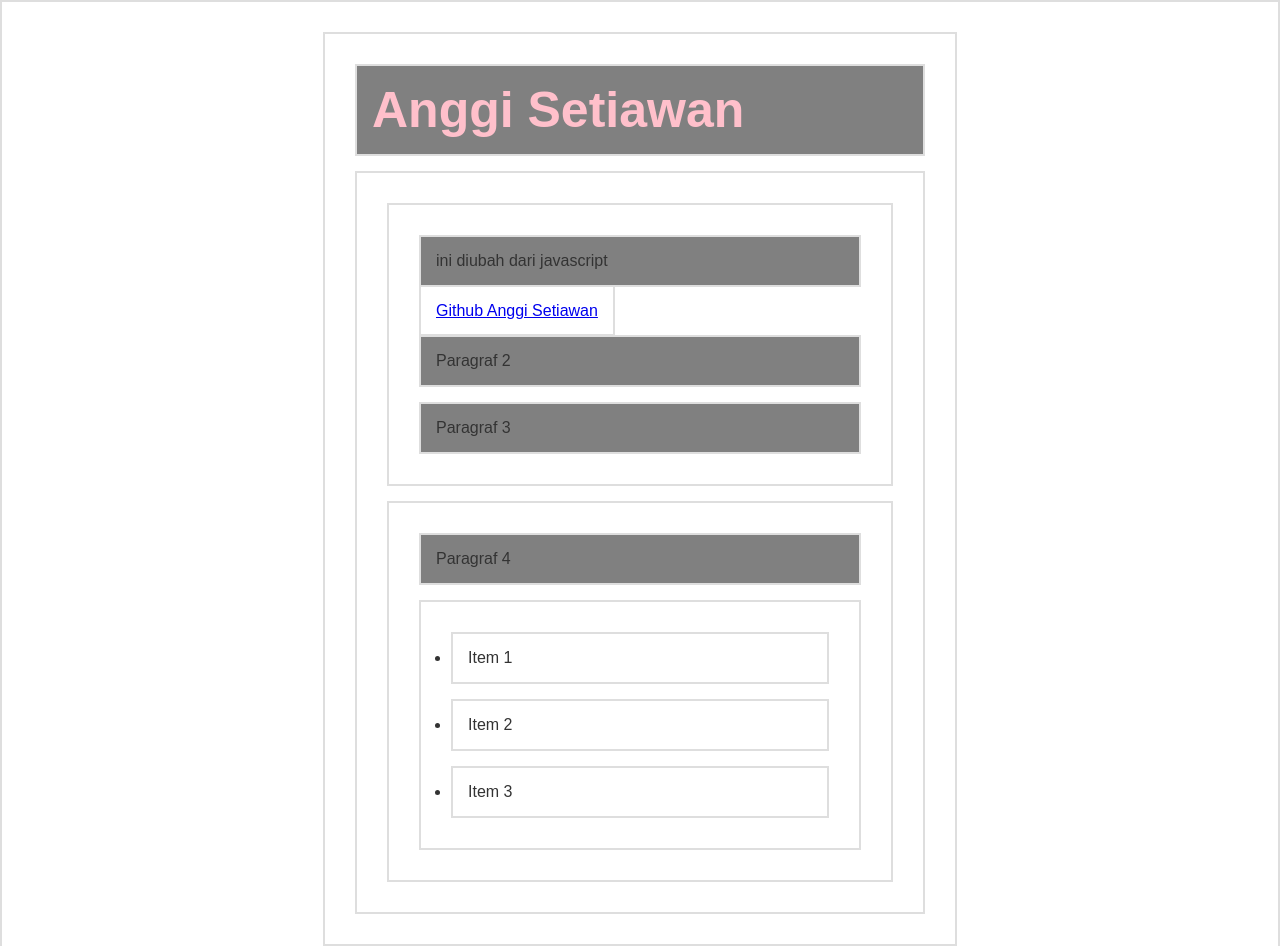
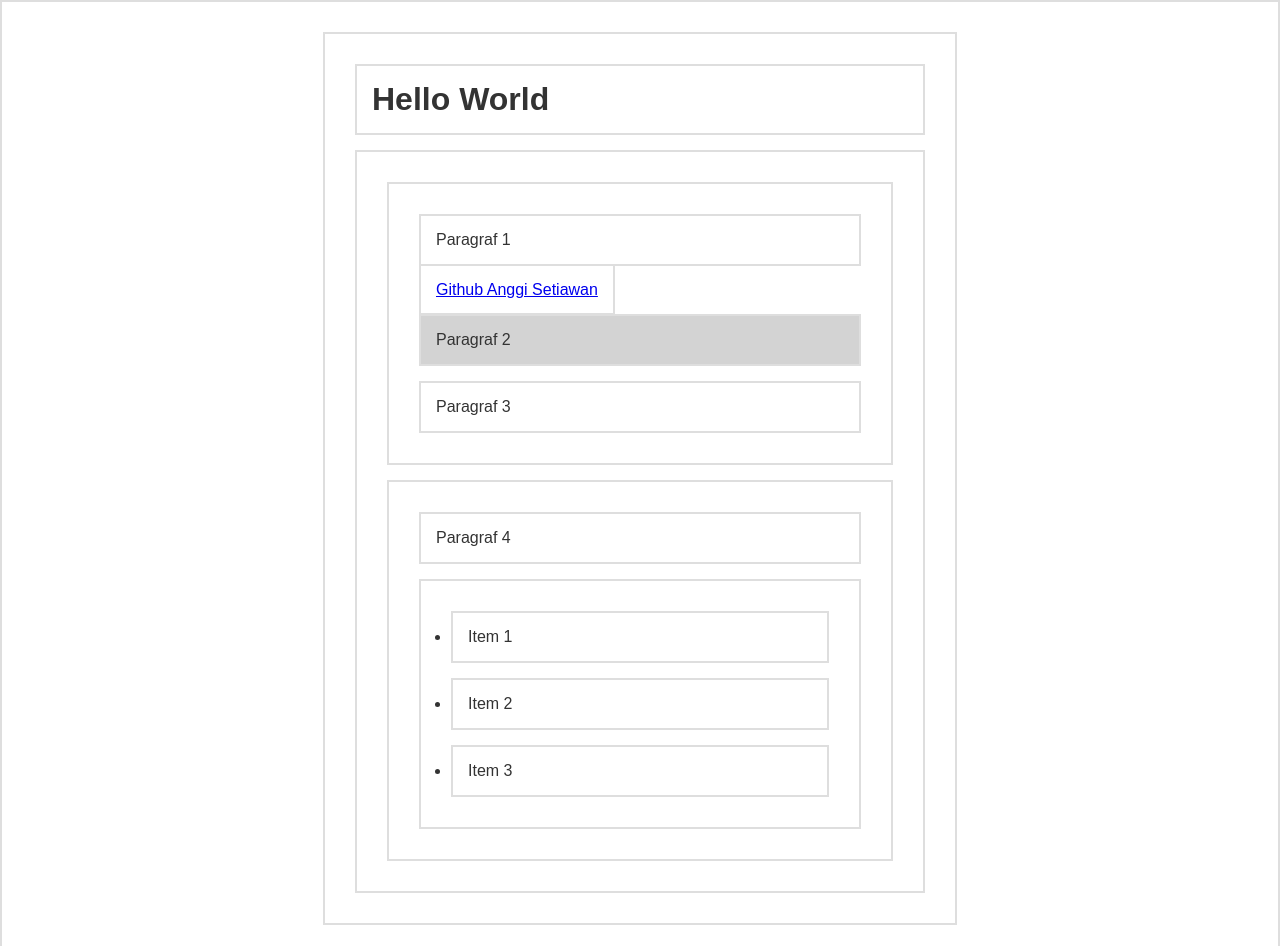
Before and after one commit to Anggistwnn/Javascript-Dasar, a plain HTML site: page DOM Selection.js/index.html in a window 1280 px wide. Shown: the top 946 px of the page. Drawn offline with Linux system fonts and the light colour scheme.

Commit message:
DOM Query Selector

```diff
--- a/DOM Selection.js/script.js
+++ b/DOM Selection.js/script.js
@@ -4,35 +4,57 @@
 // document.getElementById()
 
 // menggunakan variable judul dan menggunakan parameter apa saja bisa(disini menggunakan judul)
-const judul = document.getElementById('judul');
+// const judul = document.getElementById('judul');
 // mengganti warna pada font judul
-judul.style.color = 'pink';
+// judul.style.color = 'pink';
 // mengubah warna pada background judul
-judul.style.backgroundColor = 'grey';
+// judul.style.backgroundColor = 'grey';
 // mengganti judul dengan nama
-judul.innerHTML = 'Anggi Setiawan';
+// judul.innerHTML = 'Anggi Setiawan';
 
 // document.getElementsByTagName()
 //  -> HTMLCollection
 
-const p = document.getElementsByTagName('p');
+// const p = document.getElementsByTagName('p');
 // tanpa menggunakan looping dapat mengganti warna tapi harus disertakan p[0] p dan indexnya seperti dibawah
-// p[0].style.backgroundColor = 'lightgrey';
+const p4 = document.getElementsByTagName('p');
+p4[1].style.backgroundColor = 'lightgrey';
 // menggunakan looping untuk membuat semua paragraf berwarna
-for (let i = 0; i < p.length; i++) {
-    p[i].style.backgroundColor = 'grey';
-}
+// for (let i = 0; i < p.length; i++) {
+// p[i].style.backgroundColor = 'grey';
+// }
 // mengganti ukuran dari font h1 menjadi lebih besar
-const h1 = document.getElementsByTagName('h1')[0]
-h1.style.fontSize = '50px';
+// const h1 = document.getElementsByTagName('h1')[0]
+// h1.style.fontSize = '50px';
 
 // document.getElementsByClassName()
 //  -> HTMLCollection
 // mengubah nama dari paragraf menggunakan js
-const p1 = document.getElementsByClassName('p1')[0];
-p1.innerHTML = 'ini diubah dari javascript';
+// const p1 = document.getElementsByClassName('p1')[0];
+// p1.innerHTML = 'ini diubah dari javascript';
 
 // terdapat 2 cara menggunakan yang atas atau yang bawah
 
 // const p1 = document.getElementsByClassName('p1');
 // p1[0].innerHTML = 'ini diubah dari javascript';
+
+// document.querySelector() -> Element / jika menggunakan code pada line 49 itu hanya mengganti dari paragraf yang paling atas saja.
+
+// const p4 = document.querySelector('#b p');
+// p4.style.color = 'green';
+
+// const li2 = document.querySelector('section#b ul li:nth-child(2)');
+// pada code diatas child(2) dimana ia menggunakan index dalam selectornya namun indexnya dimulai dari 1 bukan 0.
+
+// li2.style.backgroundColor = 'orange';
+
+// const p = document.querySelector('p');
+// p.innerHTML = 'ini diubah menggunakan JS';
+
+// const p = document.querySelectorAll('p');
+// dibawah menggunakan looping
+// for (i = 0; i < p.length; i++) {
+//     p[i].style.backgroundColor = 'lightblue';
+// }
+// tanpa looping selector paragraf mana yang akan di ubah warna nya menggunakan index
+// p[2].style.backgroundColor = 'lightblue';
```
Also changed, not shown: DOM Selection.js/index.html (+8 -0 lines).
